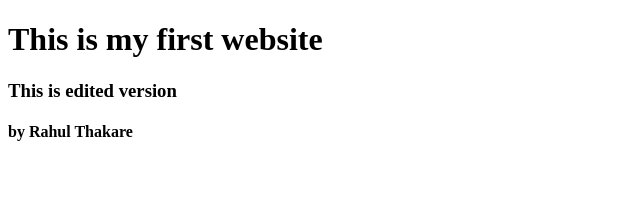
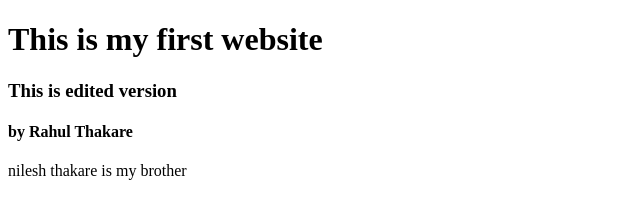
Before and after one commit to bantya/first-website, a plain HTML site: page index.html in a window 1280 px wide. Shown: the whole page, without its empty margins (0-640 px from the left). Drawn offline with Linux system fonts and the light colour scheme.

Commit message:
edited
edited again

```diff
--- a/index.html
+++ b/index.html
@@ -13,6 +13,7 @@
 		<h1>This is my first website</h1>
 		<h3>This is edited version</h3>
 		<h4>by Rahul Thakare</h4>
+		<p>nilesh thakare is my brother</p>
 	</div>
 
 	<!-- <script type="text/javascript" src="js/js"></script> -->
```
